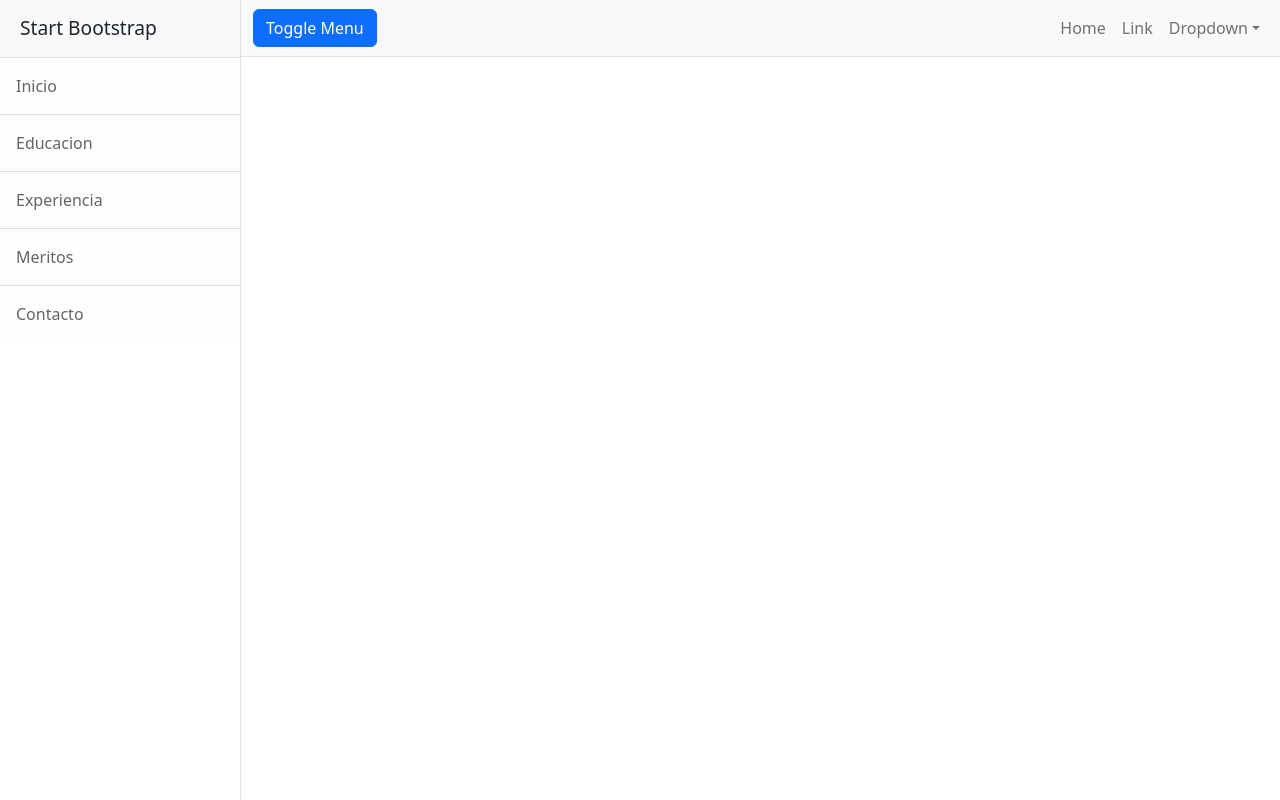
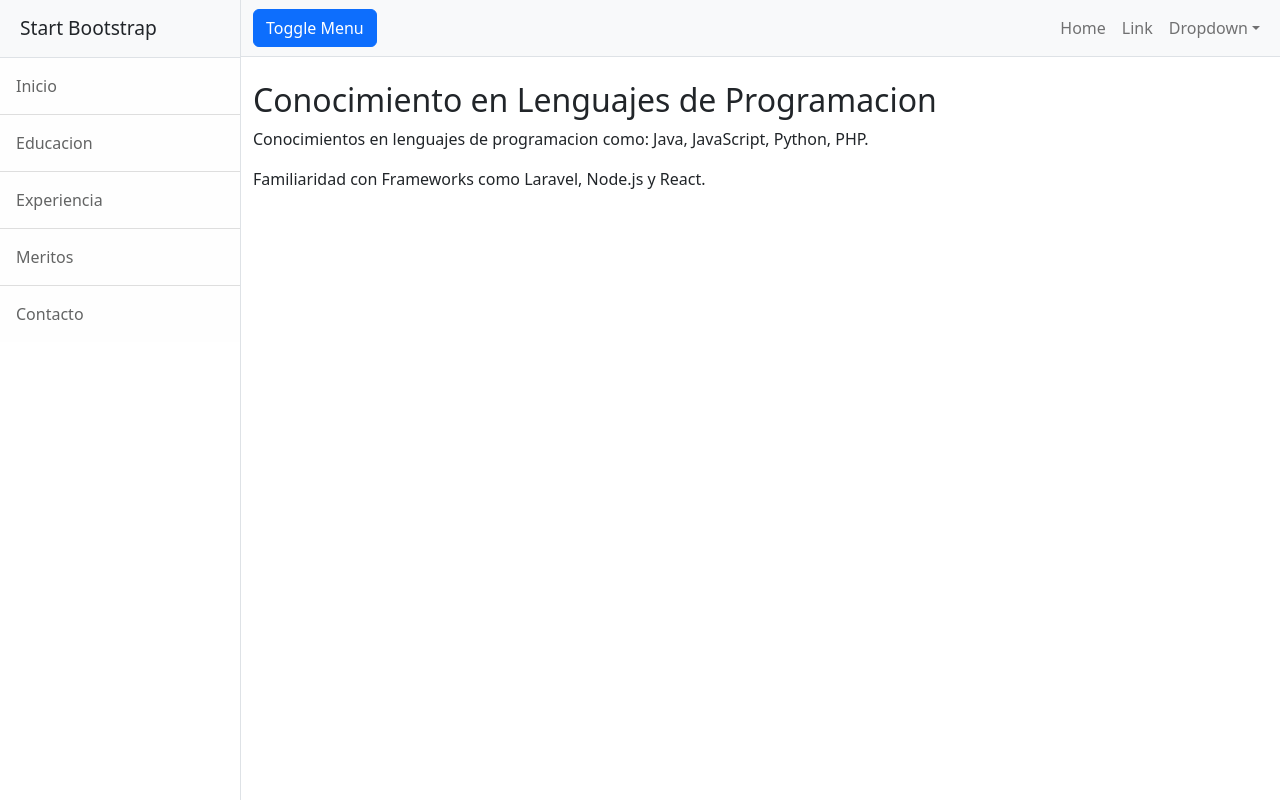
Before and after one commit to seby10/PracticaGit4A_ConstanteSebastian, a plain HTML site: page experiencia.html in a window 1280 px wide. Drawn offline with nearby package versions, Linux system fonts and the light colour scheme.

Commit message:
Se agregó la experiencia de los lenguajes de programación.

```diff
--- a/experiencia.html
+++ b/experiencia.html
@@ -1,5 +1,6 @@
 <!DOCTYPE html>
 <html lang="en">
+
 <head>
     <meta charset="utf-8" />
     <meta name="viewport" content="width=device-width, initial-scale=1, shrink-to-fit=no" />
@@ -11,6 +12,7 @@
     <!-- Core theme CSS (includes Bootstrap)-->
     <link href="css/styles.css" rel="stylesheet" />
 </head>
+
 <body>
     <div class="d-flex" id="wrapper">
         <!-- Sidebar-->
@@ -30,13 +32,17 @@
             <nav class="navbar navbar-expand-lg navbar-light bg-light border-bottom">
                 <div class="container-fluid">
                     <button class="btn btn-primary" id="sidebarToggle">Toggle Menu</button>
-                        <button class="navbar-toggler" type="button" data-bs-toggle="collapse" data-bs-target="#navbarSupportedContent" aria-controls="navbarSupportedContent" aria-expanded="false" aria-label="Toggle navigation"><span class="navbar-toggler-icon"></span></button>
+                    <button class="navbar-toggler" type="button" data-bs-toggle="collapse"
+                        data-bs-target="#navbarSupportedContent" aria-controls="navbarSupportedContent"
+                        aria-expanded="false" aria-label="Toggle navigation"><span
+                            class="navbar-toggler-icon"></span></button>
                     <div class="collapse navbar-collapse" id="navbarSupportedContent">
                         <ul class="navbar-nav ms-auto mt-2 mt-lg-0">
                             <li class="nav-item active"><a class="nav-link" href="#!">Home</a></li>
                             <li class="nav-item"><a class="nav-link" href="#!">Link</a></li>
                             <li class="nav-item dropdown">
-                                    <a class="nav-link dropdown-toggle" id="navbarDropdown" href="#" role="button" data-bs-toggle="dropdown" aria-haspopup="true" aria-expanded="false">Dropdown</a>
+                                <a class="nav-link dropdown-toggle" id="navbarDropdown" href="#" role="button"
+                                    data-bs-toggle="dropdown" aria-haspopup="true" aria-expanded="false">Dropdown</a>
                                 <div class="dropdown-menu dropdown-menu-end" aria-labelledby="navbarDropdown">
                                     <a class="dropdown-item" href="#!">Action</a>
                                     <a class="dropdown-item" href="#!">Another action</a>
@@ -50,6 +56,11 @@
             </nav>
             <!-- Page content-->
             <div class="container-fluid">
+                <section class="mt-4">
+                    <h2>Conocimiento en Lenguajes de Programacion</h2>
+                    <p>Conocimientos en lenguajes de programacion como: Java, JavaScript, Python, PHP.</p>
+                    <p>Familiaridad con Frameworks como Laravel, Node.js y React.</p>
+                </section>
 
             </div>
         </div>
@@ -59,4 +70,5 @@
     <!-- Core theme JS-->
     <script src="js/scripts.js"></script>
 </body>
+
 </html>
```
Lines whose indentation alone changed are shown as unchanged.
